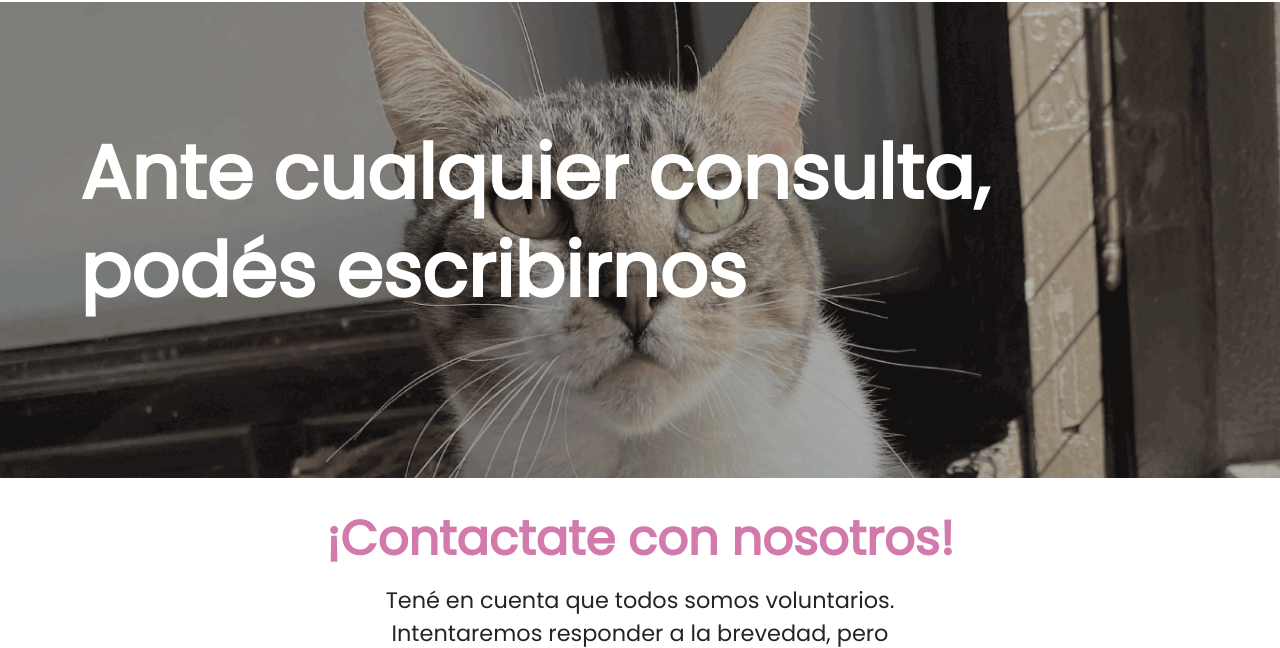
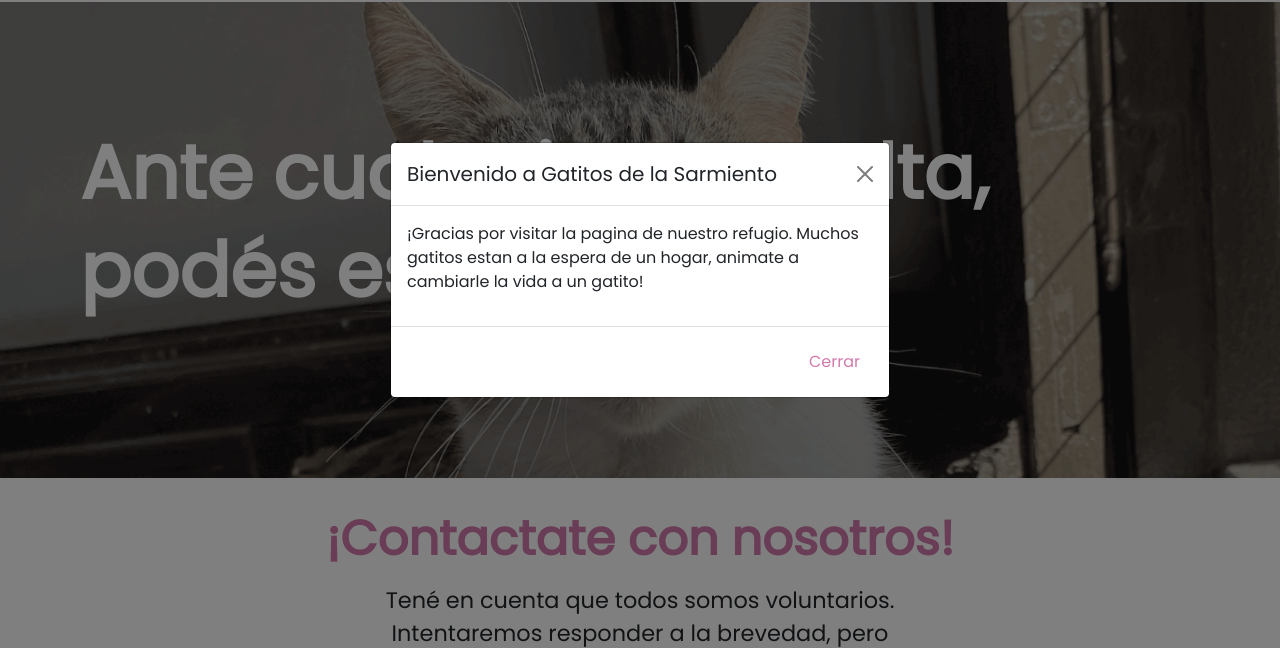
Before and after one commit to beluluciano/ProyectoFinalBAMultiplica, a plain HTML site: page pages/contacto.html in a window 1280 px wide. Shown: the part 130-778 px from the top of the page. Drawn offline with nearby package versions, Linux system fonts and the light colour scheme.

Commit message:
agregando ventana modal

```diff
--- a/css/styles.css
+++ b/css/styles.css
@@ -1531,3 +1531,13 @@ footer {
         height: 15rem; }
         #temas-importantes .conteiner .info-card .card p {
           display: block; } }
+
+
+.modal-dialog-centered {
+    display: flex;
+    align-items: center;
+    justify-content: center;
+}
+.color-primario{
+    color: #d27aac;
+}
--- a/js/script.js
+++ b/js/script.js
@@ -1,3 +1,12 @@
+/*ventana modal*/
+
+document.addEventListener("DOMContentLoaded", function() {
+    var modalBienvenida = document.getElementById("modalBienvenida");
+    var modal = new bootstrap.Modal(modalBienvenida);
+    modal.show();
+});
+
+
 document.addEventListener("DOMContentLoaded", function() {
     var form = document.querySelector(".form-1");
     var submitButton = form.querySelector(".send-button");
--- a/pages/contacto.html
+++ b/pages/contacto.html
@@ -148,6 +148,23 @@
   <div class="copyright-text">
       <p>© 2023 Gatitos de la Sarmiento. Todos los derechos reservados</p>
   </div>
+    <!-- Ventana Modal -->
+    <div class="modal fade" id="modalBienvenida" tabindex="-1" aria-labelledby="modalBienvenidaLabel" aria-hidden="true">
+        <div class="modal-dialog modal-dialog-centered">
+        <div class="modal-content">
+            <div class="modal-header">
+            <h5 class="modal-title" id="modalBienvenidaLabel">Bienvenido a Gatitos de la Sarmiento</h5>
+            <button type="button" class="btn-close" data-bs-dismiss="modal" aria-label="Close"></button>
+            </div>
+            <div class="modal-body">
+            <p>¡Gracias por visitar la pagina de nuestro refugio. Muchos gatitos estan a la espera de un hogar, animate a cambiarle la vida a un gatito!</p>
+            </div>
+            <div class="modal-footer">
+            <button type="button" class="btn color-primario" data-bs-dismiss="modal">Cerrar</button>
+            </div>
+        </div>
+        </div>
+    </div>
 
     <script src="https://unpkg.com/boxicons@2.1.4/dist/boxicons.js"></script>
     <script src="https://cdn.jsdelivr.net/npm/bootstrap@5.1.3/dist/js/bootstrap.bundle.min.js" integrity="sha384-ka7Sk0Gln4gmtz2MlQnikT1wXgYsOg+OMhuP+IlRH9sENBO0LRn5q+8nbTov4+1p" crossorigin="anonymous"></script>
```
